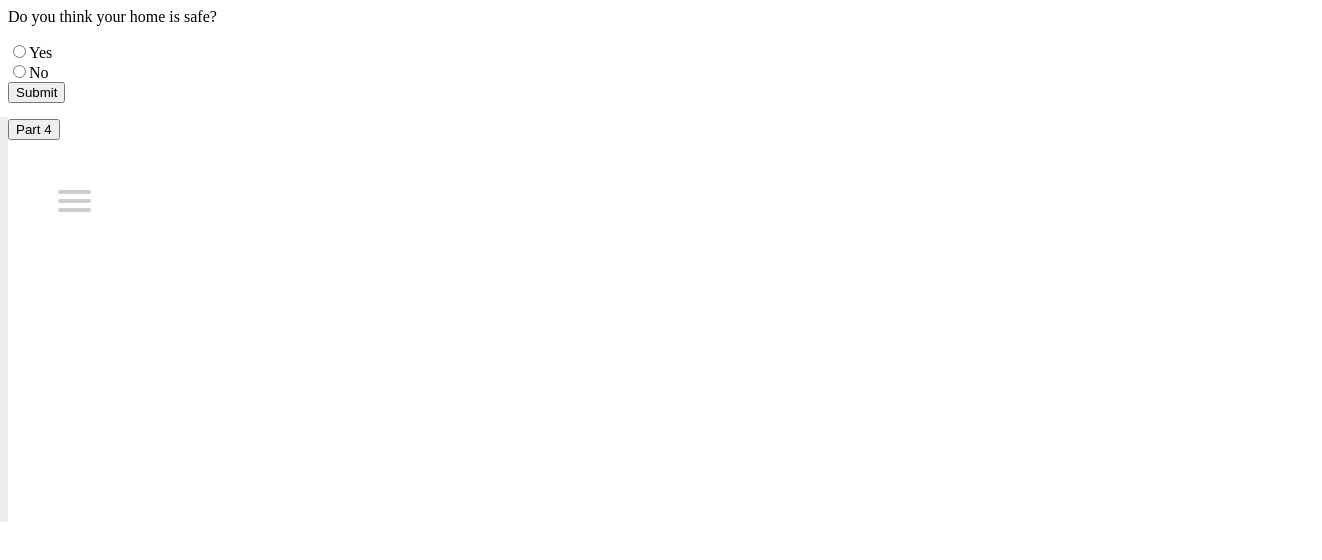
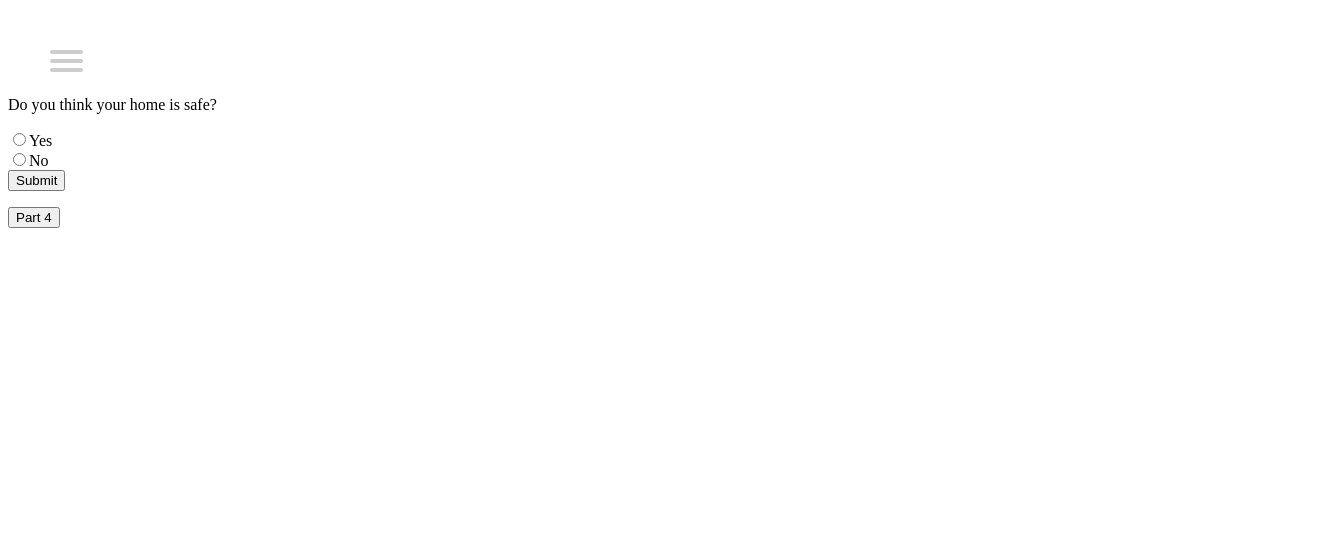
Before and after one commit to wizardto1/angular-kyekfs, an Angular app: page /survey3 in a window 1280 px wide. Shown: the top 560 px of the page, 1322 px wide, since content can reach past the window. Built offline with nearby package versions, Linux system fonts and the light colour scheme.

Commit message:
8 files modified

```diff
--- a/src/app/app.component.css
+++ b/src/app/app.component.css
@@ -15,7 +15,7 @@ body
 #menuToggle
 {
   display: block;
-  position: relative;
+  position: fixed;
   top: 50px;
   left: 50px;
 
@@ -123,7 +123,7 @@ body
  */
 #menu
 {
-  position: relative;
+  position: fixed;
   width: 300px;
   margin: -100px 0 0 -50px;
   padding: 50px;
--- a/src/app/home/home.component.css
+++ b/src/app/home/home.component.css
@@ -1,3 +1,3 @@
 #home{
-  position:relative;
+  position:fixed;
 }
--- a/src/app/home/home.component.html
+++ b/src/app/home/home.component.html
@@ -1,4 +1,8 @@
 <div id='home'>
+  <br>
+  <br>
+  <br>
+  <br>
 <p>
 Survey Sample
 </p>
--- a/src/app/results/results.component.html
+++ b/src/app/results/results.component.html
@@ -1,3 +1,7 @@
+<br>
+  <br>
+  <br>
+  <br>
 <div>
   <p>
     Name:
--- a/src/app/survey1/survey1.component.html
+++ b/src/app/survey1/survey1.component.html
@@ -1,3 +1,7 @@
+<br>
+  <br>
+  <br>
+  <br>
 <p>
 Part 1
 </p>
--- a/src/app/survey2/survey2.component.html
+++ b/src/app/survey2/survey2.component.html
@@ -1,3 +1,7 @@
+<br>
+  <br>
+  <br>
+  <br>
 <p>
 Part 2
 </p>
--- a/src/app/survey3/survey3.component.html
+++ b/src/app/survey3/survey3.component.html
@@ -1,3 +1,7 @@
+<br>
+  <br>
+  <br>
+  <br>
 <p>
 Do you think your home is safe?
 </p>
--- a/src/app/survey4/survey4.component.html
+++ b/src/app/survey4/survey4.component.html
@@ -1,3 +1,7 @@
+<br>
+  <br>
+  <br>
+  <br>
 <p>
   What rooms do you have?
   </p>
```
